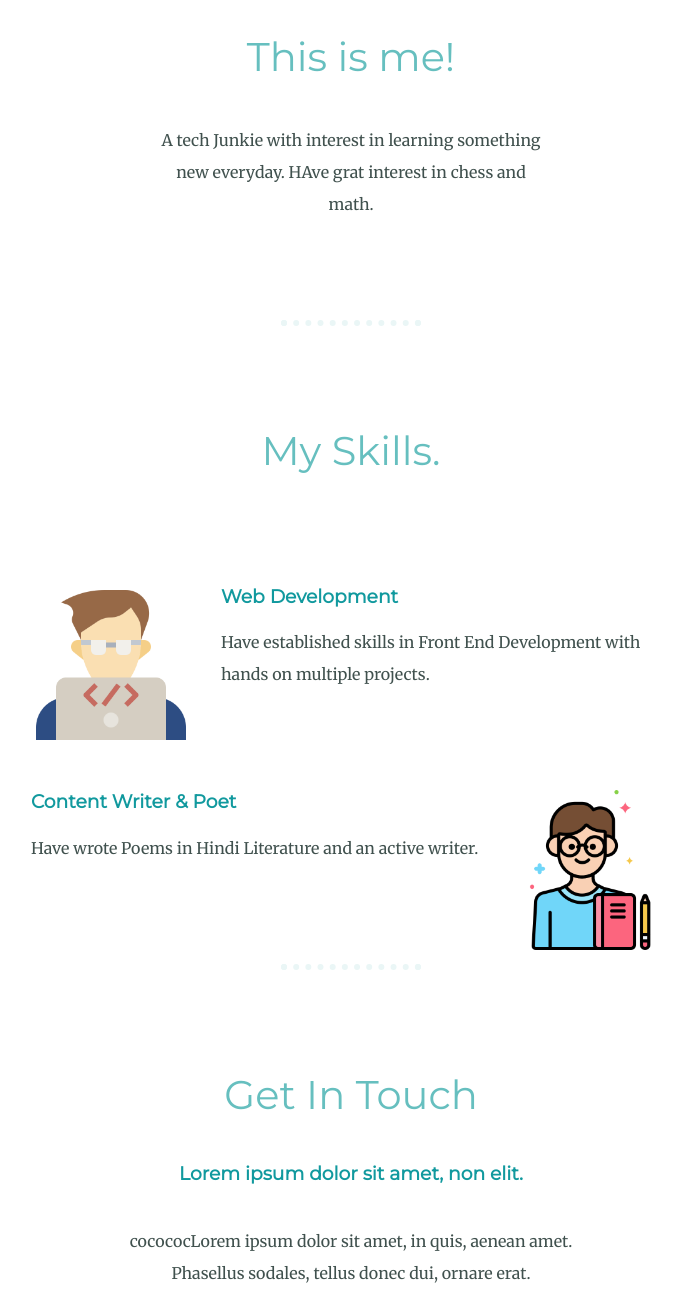
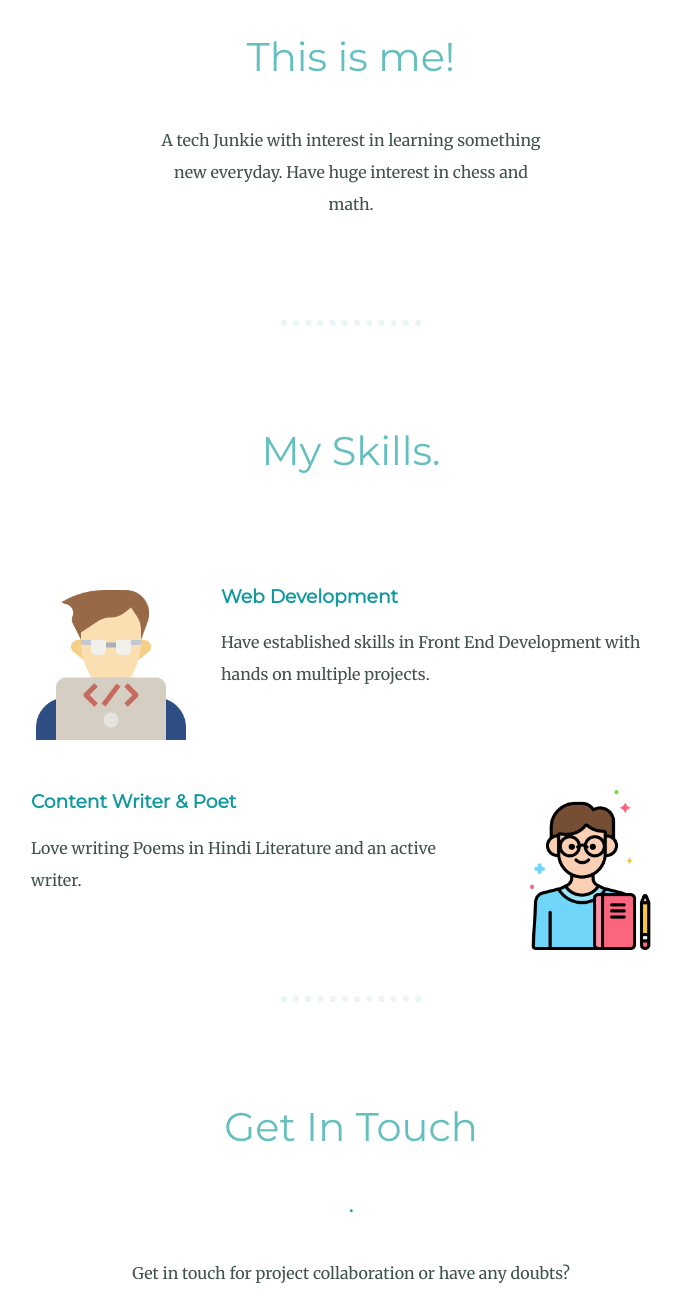
Before and after one commit to DarshilMarathe/Skilloff, a plain HTML site: page index.html in a window 1280 px wide. Shown: the part 1160-2460 px from the top of the page, without its empty margins (289-971 px from the left). Drawn offline with Linux system fonts and the light colour scheme.

Commit message:
New content V.21

```diff
--- a/index.html
+++ b/index.html
@@ -26,7 +26,7 @@
     <div class="profile">
       <img class="pimage" src="Images/Profile pic.png" alt="Darshil's Photo">
       <h2>This is me!</h2>
-      <p class="ptext">A tech Junkie with interest in learning something new everyday. HAve grat interest in chess and math.</p>
+      <p class="ptext">A tech Junkie with interest in learning something new everyday. Have huge interest in chess and math.</p>
     </div>
     <hr>
     <div class="skills">
@@ -39,14 +39,14 @@
       <div class="skill-row">
         <img class="content-img" src="Images/writer.png" alt="Writer">
         <h3>Content Writer & Poet</h3>
-        <p class="content-description">Have wrote Poems in Hindi Literature and an active writer.</p>
+        <p class="content-description">Love writing Poems in Hindi Literature and an active writer.</p>
       </div>
     </div>
     <hr>
     <div class="contact-me">
       <h2>Get In Touch</h2>
-      <h3>Lorem ipsum dolor sit amet, non elit.</h3>
-      <p class="contact-message">cocococLorem ipsum dolor sit amet, in quis, aenean amet. Phasellus sodales, tellus donec dui, ornare erat.</p>
+      <h3>.</h3>
+      <p class="contact-message">Get in touch for project collaboration or have any doubts?</p>
       <a class="btn" href="mailto:darshilm1010@gmail.com">CONTACT ME</a>
     </div>
   </div>
```
